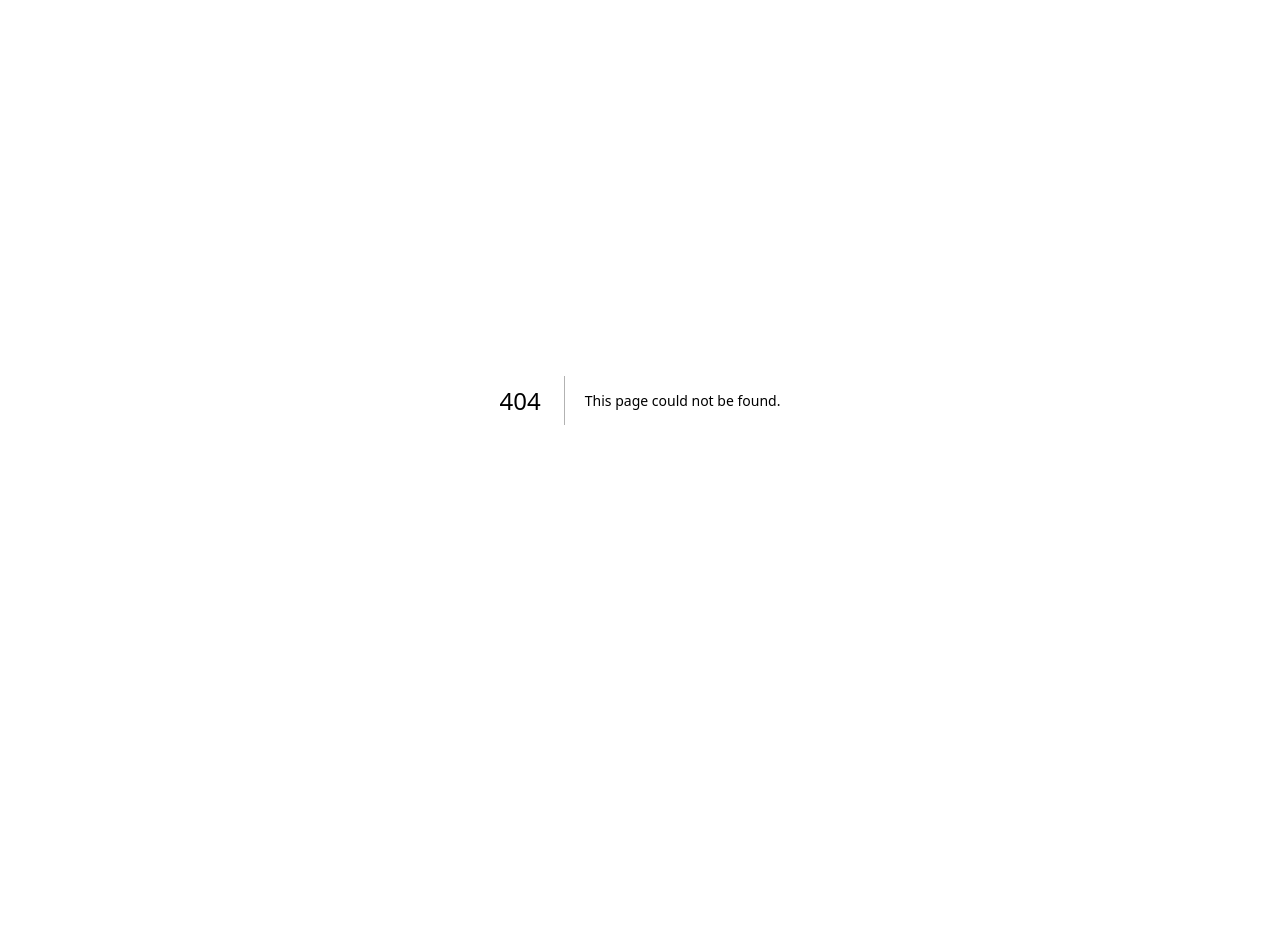
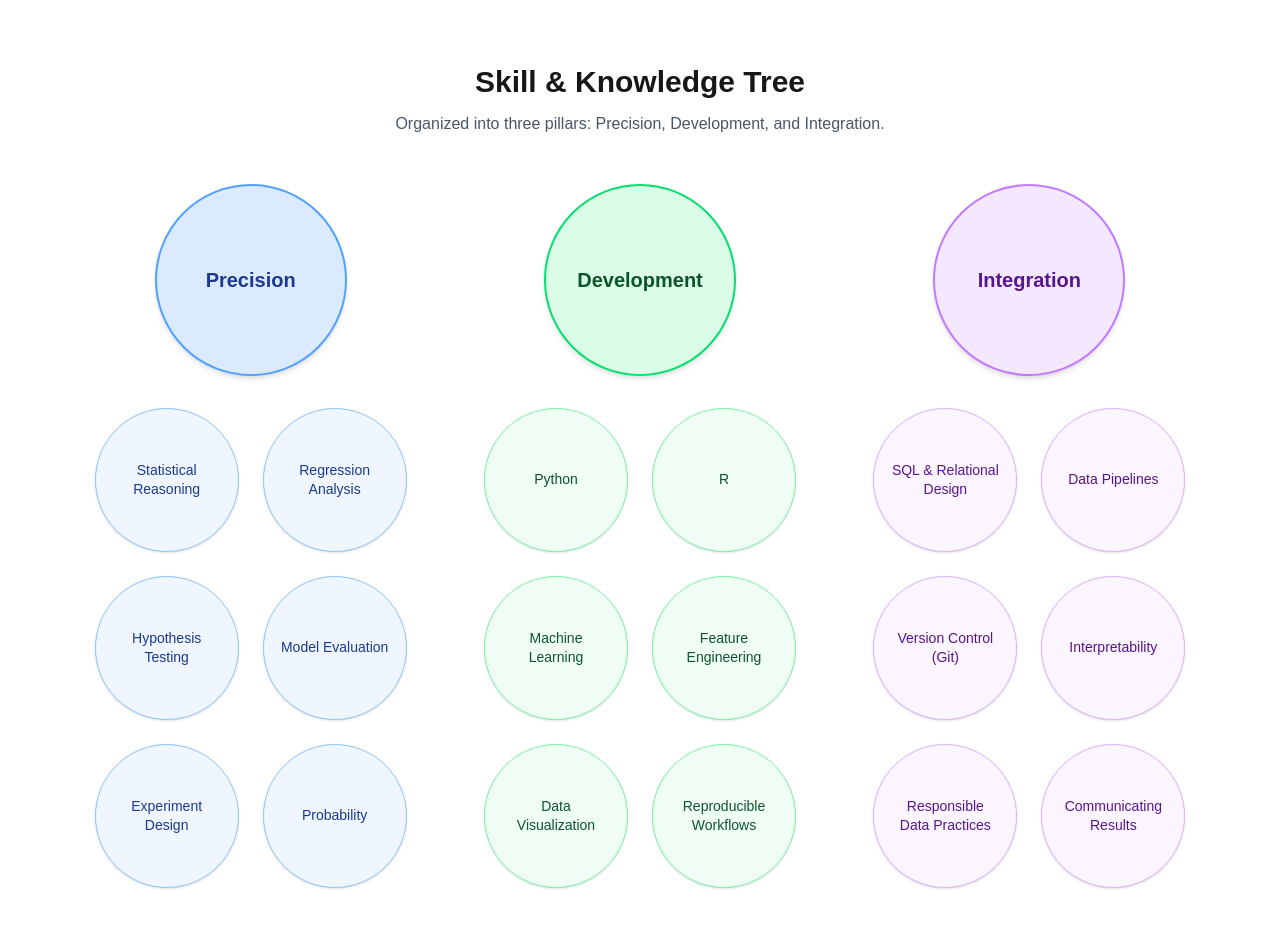
Before and after one commit to BryanB-prog/ThreePillars, a Next.js app: page /skilltree in a window 1280 px wide. Before the commit this address had no page. Shown: the top 928 px of the page. Before the commit the page ends 800 px from the top, so only its background shows below. Built offline with nearby package versions, Linux system fonts and the light colour scheme.

Commit message:
Update and rename page to page.tsx

```diff
--- /dev/null
+++ b/app/skilltree/page.tsx
@@ -0,0 +1,132 @@
+// app/skilltree/page.tsx
+
+export default function skiltree() {
+  return (
+    <main className="max-w-6xl mx-auto px-6 py-16">
+      <h1 className="text-3xl font-semibold mb-3 text-center">
+        Skill &amp; Knowledge Tree
+      </h1>
+      <p className="text-center text-gray-600 mb-12">
+        Organized into three pillars: Precision, Development, and Integration.
+      </p>
+
+      <div className="grid grid-cols-1 md:grid-cols-3 gap-16">
+        <Pillar
+          title="Precision"
+          color="blue"
+          skills={[
+            "Statistical Reasoning",
+            "Regression Analysis",
+            "Hypothesis Testing",
+            "Model Evaluation",
+            "Experiment Design",
+            "Probability",
+          ]}
+        />
+
+        <Pillar
+          title="Development"
+          color="green"
+          skills={[
+            "Python",
+            "R",
+            "Machine Learning",
+            "Feature Engineering",
+            "Data Visualization",
+            "Reproducible Workflows",
+          ]}
+        />
+
+        <Pillar
+          title="Integration"
+          color="purple"
+          skills={[
+            "SQL & Relational Design",
+            "Data Pipelines",
+            "Version Control (Git)",
+            "Interpretability",
+            "Responsible Data Practices",
+            "Communicating Results",
+          ]}
+        />
+      </div>
+    </main>
+  )
+}
+
+type PillarProps = {
+  title: string
+  color: "blue" | "green" | "purple"
+  skills: string[]
+}
+
+function Pillar({ title, color, skills }: PillarProps) {
+  return (
+    <section className="flex flex-col items-center gap-8">
+      <PillarHead title={title} color={color} />
+
+      <div className="flex flex-wrap justify-center gap-6">
+        {skills.map((skill) => (
+          <SkillNode key={skill} label={skill} color={color} />
+        ))}
+      </div>
+    </section>
+  )
+}
+
+function PillarHead({
+  title,
+  color,
+}: {
+  title: string
+  color: "blue" | "green" | "purple"
+}) {
+  const colors = {
+    blue: "bg-blue-100 border-blue-400 text-blue-900",
+    green: "bg-green-100 border-green-400 text-green-900",
+    purple: "bg-purple-100 border-purple-400 text-purple-900",
+  }
+
+  return (
+    <div
+      className={[
+        "w-48 h-48 rounded-full",
+        "flex items-center justify-center",
+        "border-2 shadow-md",
+        "text-center",
+        colors[color],
+      ].join(" ")}
+    >
+      <span className="text-xl font-semibold">{title}</span>
+    </div>
+  )
+}
+
+function SkillNode({
+  label,
+  color,
+}: {
+  label: string
+  color: "blue" | "green" | "purple"
+}) {
+  const colors = {
+    blue: "bg-blue-50 border-blue-300 text-blue-900",
+    green: "bg-green-50 border-green-300 text-green-900",
+    purple: "bg-purple-50 border-purple-300 text-purple-900",
+  }
+
+  return (
+    <div
+      className={[
+        "w-36 h-36 rounded-full",
+        "flex items-center justify-center",
+        "border shadow-sm",
+        "text-center px-4",
+        "transition hover:scale-105 hover:shadow-md",
+        colors[color],
+      ].join(" ")}
+    >
+      <span className="text-sm font-medium leading-snug">{label}</span>
+    </div>
+  )
+}
```
